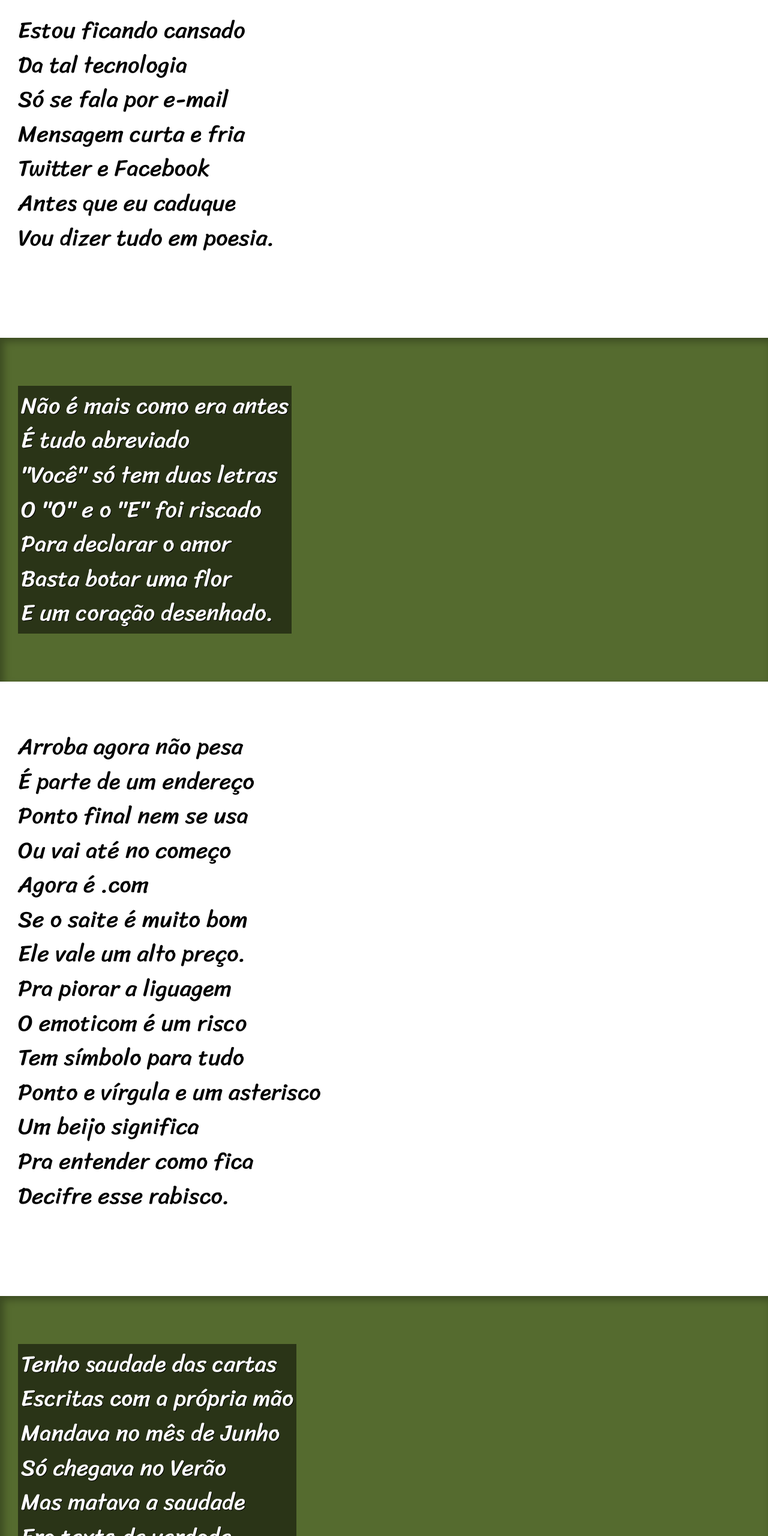
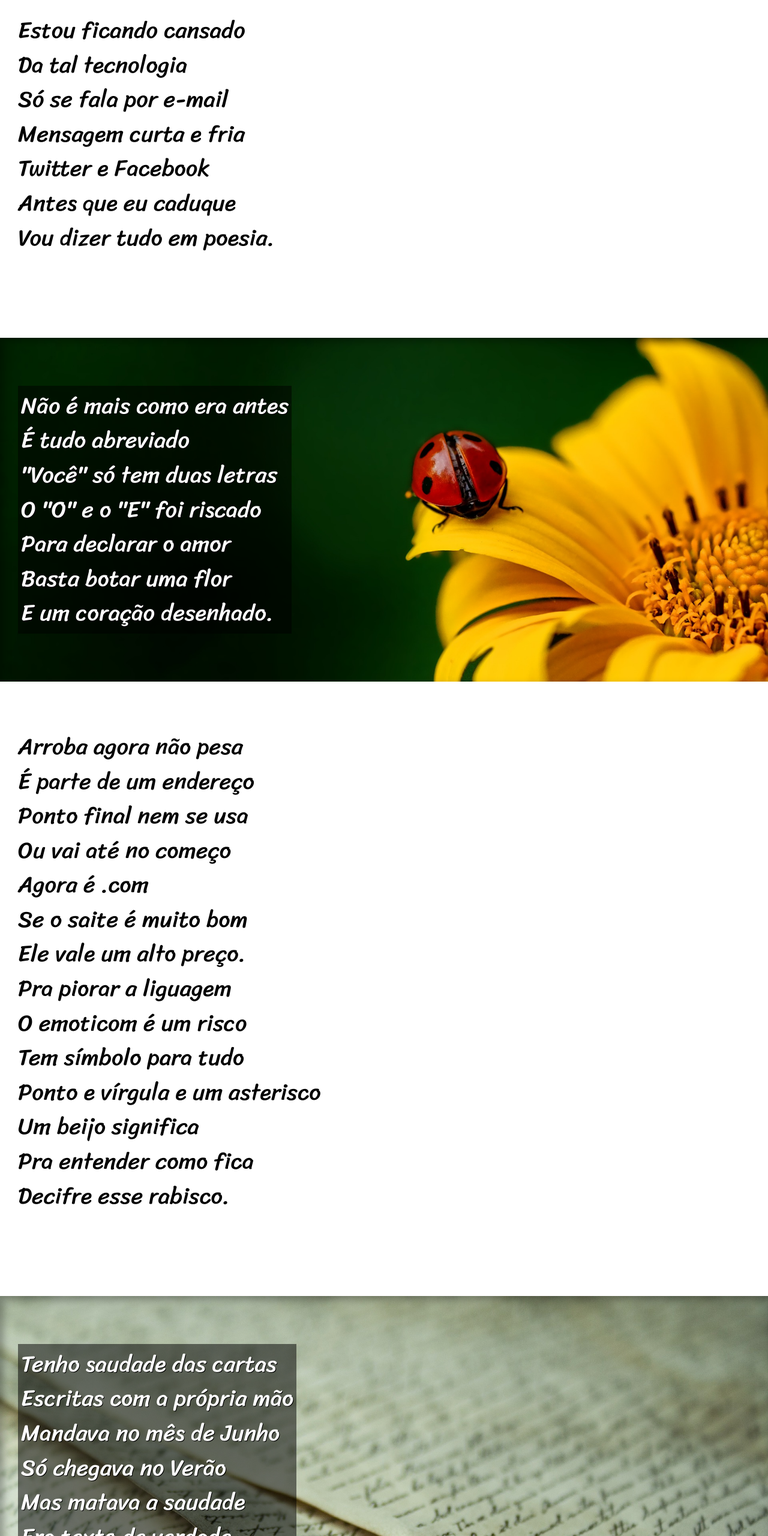
Before and after one commit to Hashi1802/projeto-cordel, a plain HTML site: page index.html in a window 1280 px wide. Shown: the part 240-2800 px from the top of the page at 60% size. Drawn offline with Linux system fonts and the light colour scheme.

Commit message:
atualizacao das imagens

```diff
--- a/STYLE/style.css
+++ b/STYLE/style.css
@@ -70,10 +70,10 @@ section.imagem{
     background-size: cover;
     background-attachment: fixed;
 }
-section#img01{background-image: url('imagens/background001.jpg');
+section#img01{background-image: url('../imagens/background001.jpg');
 background-position: right center;
 }
-section#img02{background-image: url('imagens/background002.jpg');
+section#img02{background-image: url('../imagens/background002.jpg');
 
 
 }
```
